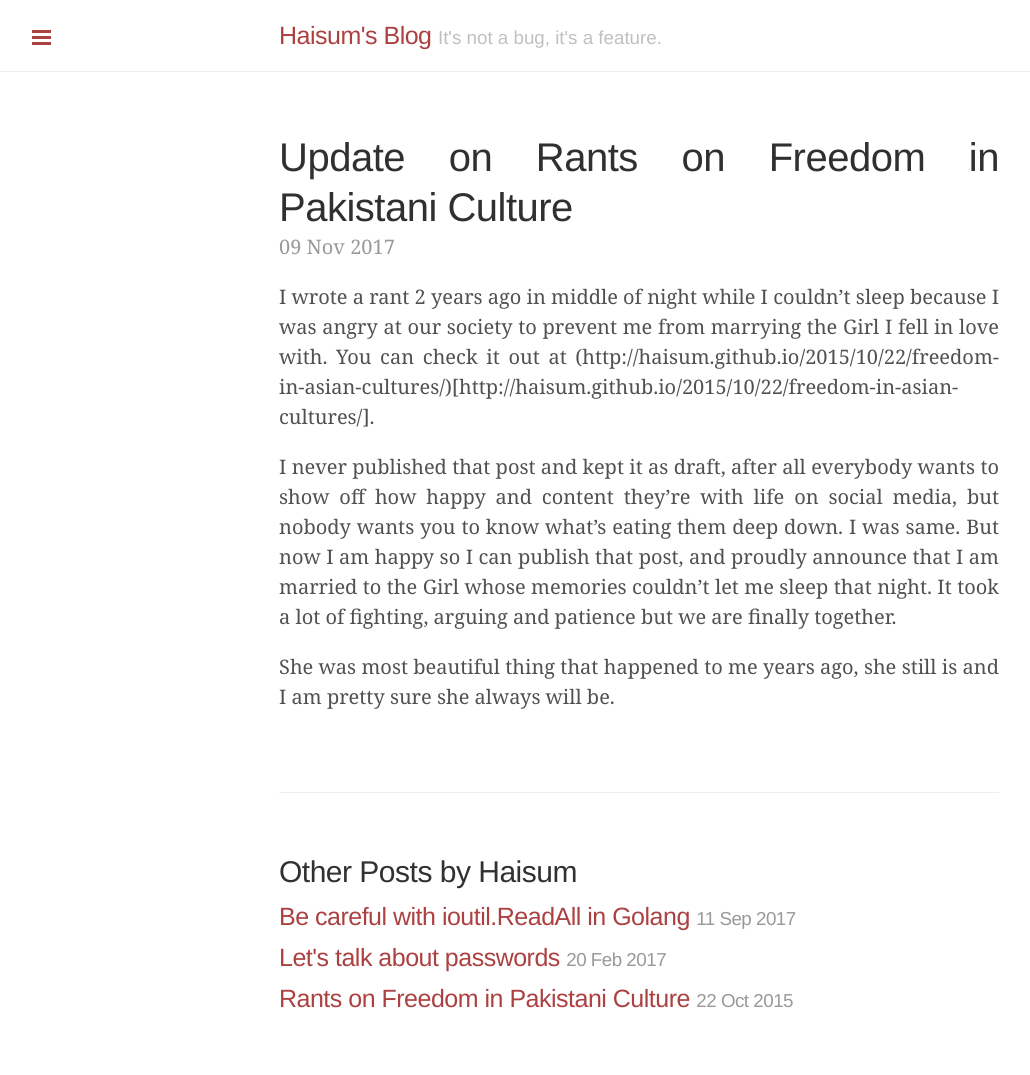
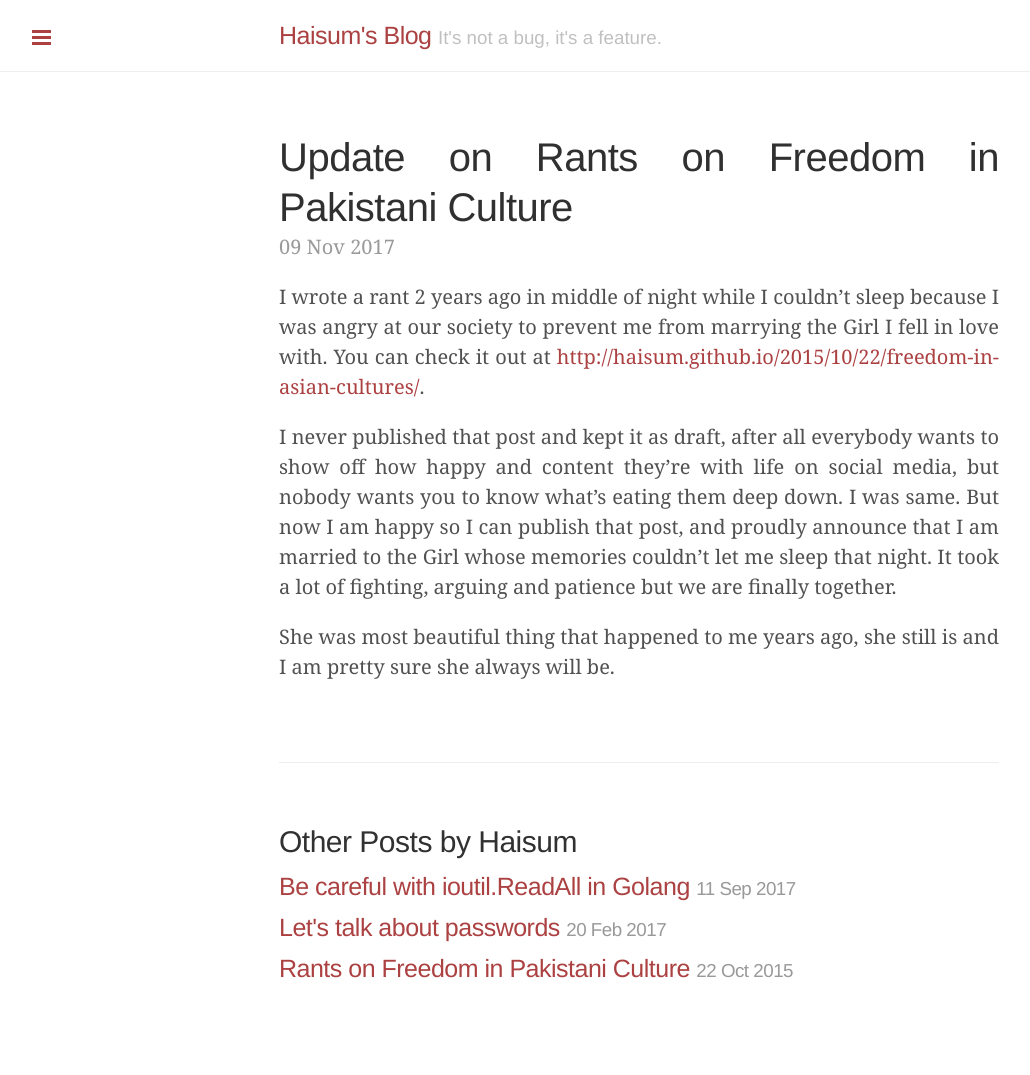
Before and after one commit to haisum/haisum.github.io, a Jekyll site: the page built from _posts/2017-11-09-update-freedom-in-asian-cultures.md, in a window 1280 px wide. Shown: the whole page, without its empty margins (1-1031 px from the left). Built offline with Jekyll 4.4.1, drawn with Linux system fonts in a browser that asks for light colours; comment, search, counter and statistics services are not loaded; after the commit the page ends 1045 px from its top, so only the background shows below that.

Commit message:
Fixing url

```diff
--- a/_posts/2017-11-09-update-freedom-in-asian-cultures.md
+++ b/_posts/2017-11-09-update-freedom-in-asian-cultures.md
@@ -3,7 +3,7 @@ layout: post
 title: Update on Rants on Freedom in Pakistani Culture
 ---
 
-I wrote a rant 2 years ago in middle of night while I couldn't sleep because I was angry at our society to prevent me from marrying the Girl I fell in love with. You can check it out at (http://haisum.github.io/2015/10/22/freedom-in-asian-cultures/)[http://haisum.github.io/2015/10/22/freedom-in-asian-cultures/].
+I wrote a rant 2 years ago in middle of night while I couldn't sleep because I was angry at our society to prevent me from marrying the Girl I fell in love with. You can check it out at [http://haisum.github.io/2015/10/22/freedom-in-asian-cultures/](http://haisum.github.io/2015/10/22/freedom-in-asian-cultures/).
 
 I never published that post and kept it as draft, after all everybody wants to show off how happy and content they're with life on social media, but nobody wants you to know what's eating them deep down. I was same. But now I am happy so I can publish that post, and proudly announce that I am married to the Girl whose memories couldn't let me sleep that night. It took a lot of fighting, arguing and patience but we are finally together.
 
```
